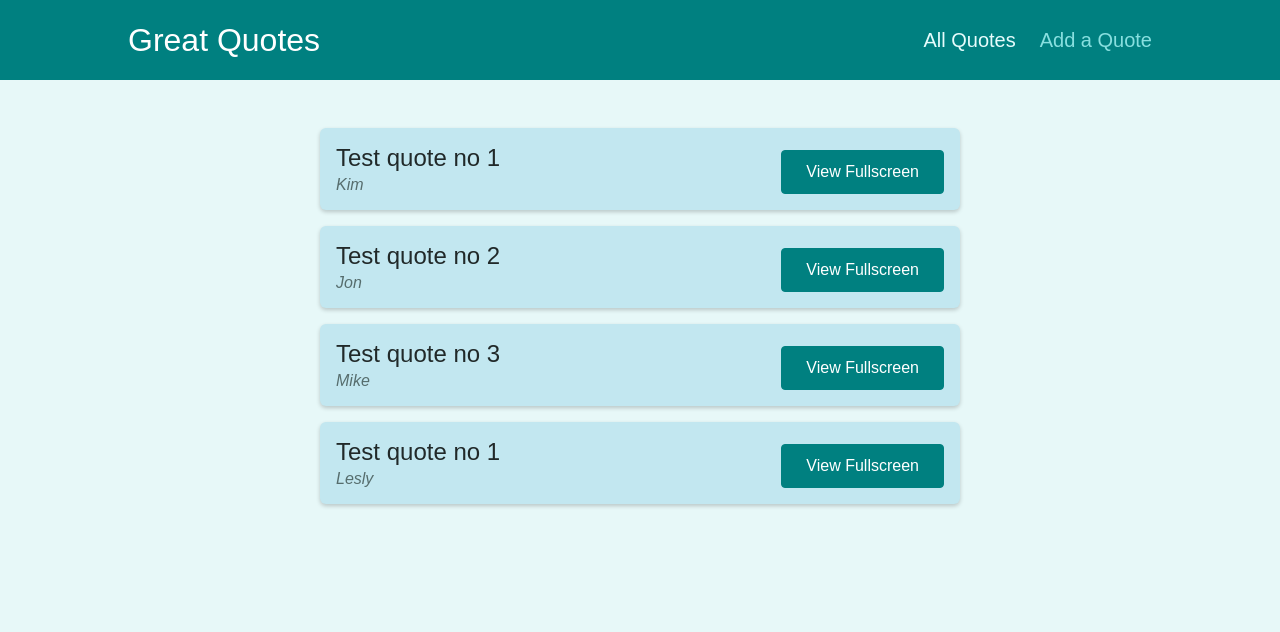
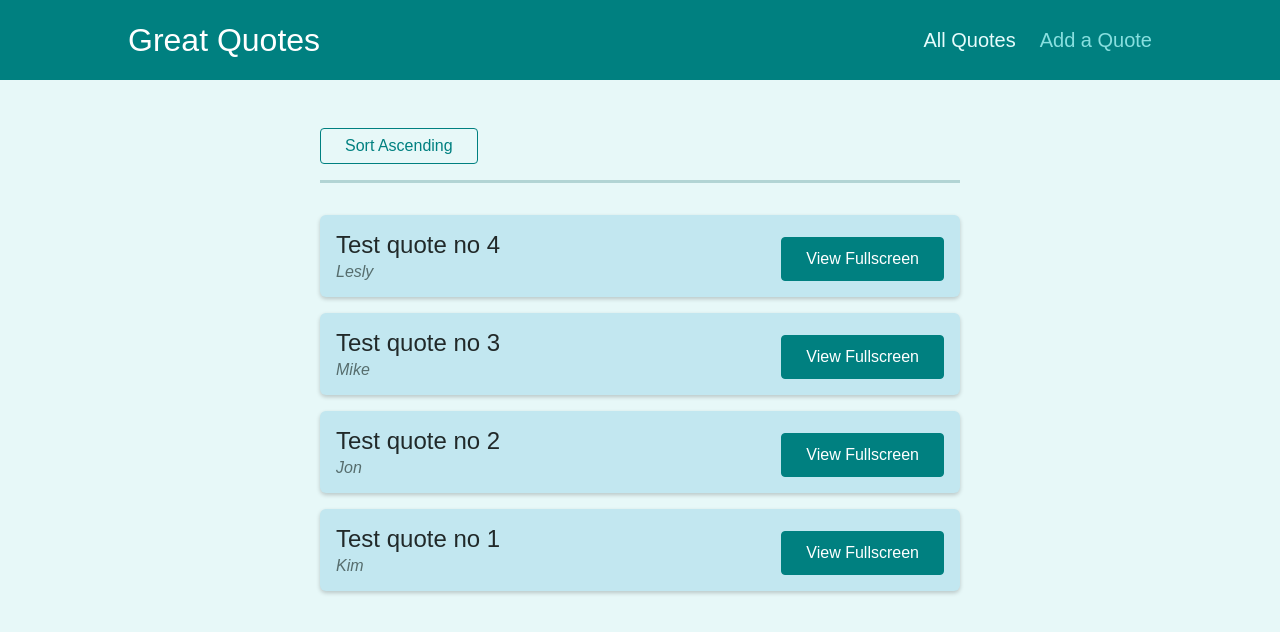
Before and after one commit to nguyenxuongkim2103/react-route, a React (Create React App) app: page /quotes in a window 1280 px wide. Shown: the top 632 px of the page. Built offline with nearby package versions, Linux system fonts and the light colour scheme.

Commit message:
Ádding sorting query parameters

```diff
--- a/src/components/pages/AllQuotes.js
+++ b/src/components/pages/AllQuotes.js
@@ -4,7 +4,7 @@
     {id: 'q1', author: 'Kim', text: 'Test quote no 1'},
     {id: 'q2', author: 'Jon', text: 'Test quote no 2'},
     {id: 'q3', author: 'Mike', text: 'Test quote no 3'},
-    {id: 'q4', author: 'Lesly', text: 'Test quote no 1'},
+    {id: 'q4', author: 'Lesly', text: 'Test quote no 4'},
 ];
 
 
--- a/src/components/pages/NewQuote.js
+++ b/src/components/pages/NewQuote.js
@@ -1,11 +1,16 @@
+import { useHistory } from 'react-router-dom';
 import QuoteForm from '../../components/quotes/QuoteForm';
 
 const NewQuote = () => {
+    const history = useHistory();
+
     const addQuoteHandler = quoteData => {
         console.log(quoteData);
+
+        history.push('/quotes');
     }
 
-    return <QuoteForm onAddQuote={addQuoteHandler}/>
+    return <QuoteForm onAddQuote={addQuoteHandler} />
 }
 
 export default NewQuote;
--- a/src/components/quotes/QuoteForm.js
+++ b/src/components/quotes/QuoteForm.js
@@ -1,4 +1,5 @@
-import { useRef } from 'react';
+import { Fragment, useRef, useState } from 'react';
+import { Prompt } from 'react-router-dom';
 
 import Card from '../UI/Card';
 import LoadingSpinner from '../UI/LoadingSpinner';
@@ -7,6 +8,7 @@
 const QuoteForm = (props) => {
   const authorInputRef = useRef();
   const textInputRef = useRef();
+  const [isEntering, setIsEntering] = useState(false);
 
   function submitFormHandler(event) {
     event.preventDefault();
@@ -19,9 +21,19 @@
     props.onAddQuote({ author: enteredAuthor, text: enteredText });
   }
 
+  const finishEnteringHandler = () => {
+    setIsEntering(false);
+  }
+
+  const formFocusHandler = () => {
+    setIsEntering(true);
+  }
+
   return (
+    <Fragment>
+    <Prompt when={isEntering} message={(location) => 'Are you sure you want to leave? All your entered data will be lost.'}/>
       <Card>
-      <form className={classes.form} onSubmit={submitFormHandler}>
+        <form onFocus={formFocusHandler} className={classes.form} onSubmit={submitFormHandler}>
           {props.isLoading && (
             <div className={classes.loading}>
               <LoadingSpinner />
@@ -37,10 +49,12 @@
             <textarea id='text' rows='5' ref={textInputRef}></textarea>
           </div>
           <div className={classes.actions}>
-          <button className='btn'>Add Quote</button>
+            <button onClick={finishEnteringHandler} className='btn'>Add Quote</button>
           </div>
         </form>
       </Card>
+    </Fragment>
+
   );
 };
 
--- a/src/components/quotes/QuoteList.js
+++ b/src/components/quotes/QuoteList.js
@@ -1,13 +1,41 @@
 import { Fragment } from 'react';
+import { useHistory, useLocation } from 'react-router-dom';
 
 import QuoteItem from './QuoteItem';
 import classes from './QuoteList.module.css';
 
+const sortQuotes = (quotes, ascending) => {
+  return quotes.sort((quoteA, quoteB) => {
+    if (ascending) {
+      return quoteA.id > quoteB.id ? 1 : -1;
+    } else {
+      return quoteA.id < quoteB.id ? 1 : -1;
+    }
+  });
+};
+
 const QuoteList = (props) => {
+  const history = useHistory();
+  const location = useLocation();
+
+  const queryParams = new URLSearchParams(location.search);
+
+  const isSortingAscending = queryParams.get('sort') === 'asc';
+
+  const sortedQuotes = sortQuotes(props.quotes, isSortingAscending);
+
+  const changSortingHandler = () => {
+    history.push('/quotes?sort=' + (isSortingAscending ? 'desc' : 'asc'));
+  };
+
+
   return (
     <Fragment>
+      <div className={classes.sorting}>
+        <button onClick={changSortingHandler}>Sort {isSortingAscending ? 'Descending' : 'Ascending'}</button>
+      </div>
       <ul className={classes.list}>
-        {props.quotes.map((quote) => (
+        {sortedQuotes.map((quote) => (
           <QuoteItem
             key={quote.id}
             id={quote.id}
```
Also changed, not shown: 1 other file (tests, documents, lock files or other folders). Lines whose indentation alone changed are shown as unchanged.
